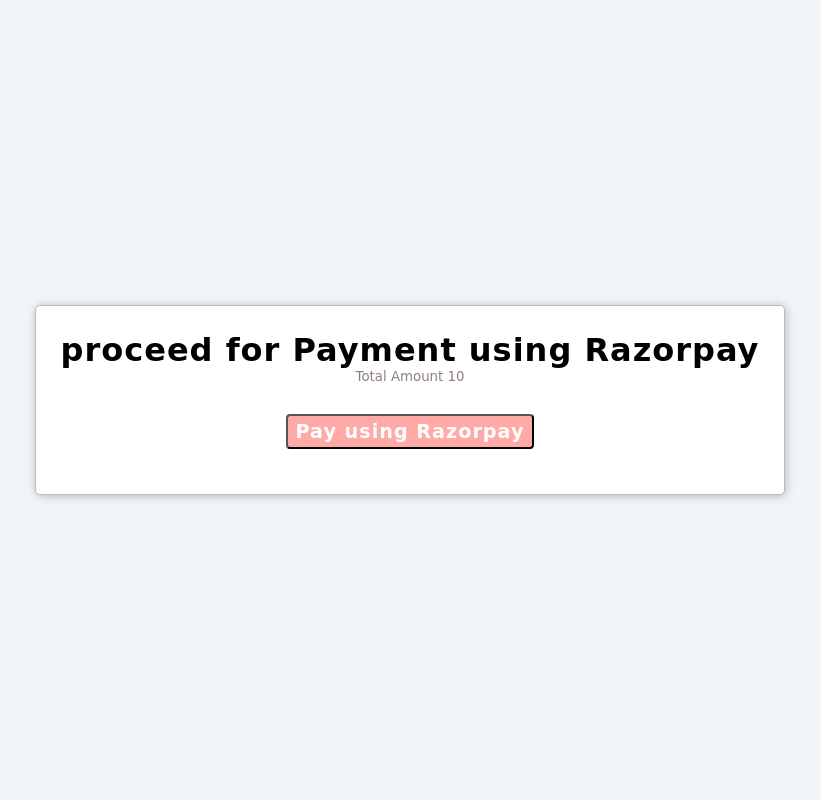
After one commit to rahul1355/ecommerce, a Django app: template ecommerce/payment/templates/payment/process-payment.html in a window 1280 px wide. The commit adds this page. Shown: the whole page, without its empty margins (230-1051 px from the left). Run offline with Django 4.2, Linux system fonts and the light colour scheme; the template is opened without the code that fills it: most values are stand-ins (such as "Sample title", 1, 10 or a date in 2020); some libraries are stand-ins or nearby versions.

Commit message:
Payment integration using razorpay

```diff
--- a/ecommerce/payment/admin.py
+++ b/ecommerce/payment/admin.py
@@ -1,5 +1,7 @@
 from django.contrib import admin
-from payment.models import ShippingAddress
+from payment.models import ShippingAddress,Order,OrderItem
 # Register your models here.
 
 admin.site.register(ShippingAddress)
+admin.site.register(OrderItem)
+admin.site.register(Order)
--- a/ecommerce/payment/templates/payment/payment-failed.html
+++ b/ecommerce/payment/templates/payment/payment-failed.html
@@ -0,0 +1 @@
+<h1>Payment failed</h1>
--- a/ecommerce/payment/templates/payment/payment-success.html
+++ b/ecommerce/payment/templates/payment/payment-success.html
@@ -0,0 +1 @@
+<h1>Payment success</h1>
--- /dev/null
+++ b/ecommerce/payment/templates/payment/process-payment.html
@@ -0,0 +1,103 @@
+<!DOCTYPE html>
+<html lang="en">
+  <head>
+    <meta charset="UTF-8" />
+    <meta http-equiv="X-UA-Compatible" content="IE=edge" />
+    <meta name="viewport" content="width=device-width, initial-scale=1.0" />
+    <title>GFG</title>
+    <style>
+
+      * {
+        box-sizing: border-box;
+        padding: 0px;
+        margin: 0px;
+        font-family: cursive;
+      }
+      html,
+      body {
+        height: 100%;
+      }
+      body {
+        background-color: #f1f5f8;
+        display: flex;
+        justify-content: center;
+        align-items: center;
+      }
+      .card {
+        background-color: white;
+        padding: 25px;
+        border: 1px solid #bbbbbb;
+        border-radius: 5px;
+        box-shadow: 1px 1px 10px 0px rgb(0 0 0 / 25%);
+      }
+      .title {
+        text-align: center;
+        letter-spacing: 1px;
+      }
+      .muted {
+        color: #8e7f7f;
+        display: block;
+        margin-bottom: 10px;
+        text-align: center;
+      }
+      .btn_container {
+        padding: 20px;
+        text-align: center;
+      }
+      .btn {
+        border-radius: 4px;
+        cursor: pointer;
+        padding: 4px 8px;
+        background-color: #ffaaa7;
+        color: white;
+        font-size: 1.2em;
+        font-weight: 600;
+        letter-spacing: 1px;
+      }
+    </style>
+  </head>
+  <body>
+    <div class="card">
+      <h1 class="title">proceed for Payment using Razorpay</h1>
+      <small class="muted"
+        >Total Amount {{ razorpay_amount }}</small
+>
+      <div class="btn_container">
+        <!-- Payment Button -->
+        <button class="btn" id="pay-btn">Pay using Razorpay</button>
+      </div>
+    </div>
+  </body>
+
+  <!-- Razorpay's Javascript code. -->
+  <script src="https://checkout.razorpay.com/v1/checkout.js"></script>
+  <script>
+    var options = {
+
+      // Enter the Key ID generated from the Dashboard
+      key: "{{ razorpay_merchant_key }}",
+
+      // Amount is in currency subunits.
+      // Default currency is INR. Hence,
+      // 50000 refers to 50000 paise
+      amount: "{{ razorpay_amount }}",
+      currency: "{{ currency }}",
+
+      // Your/store name.
+      name: "user",
+
+      // Pass the `id` obtained in the response of Step 1
+      order_id: "{{ razorpay_order_id }}",
+      callback_url: "{{ callback_url }}",
+    };
+
+    // initialise razorpay with the options.
+    var rzp1 = new Razorpay(options);
+
+    // add event listener to the payment button.
+    document.getElementById("pay-btn").onclick = function (e) {
+      rzp1.open();
+      e.preventDefault();
+    };
+  </script>
+</html>
--- a/ecommerce/payment/urls.py
+++ b/ecommerce/payment/urls.py
@@ -4,6 +4,12 @@ from . import views
 urlpatterns = [
     path('checkout/',views.checkout,name="checkout"),
 
+    path('process-payment', views.process_payment, name='process-payment'),
+
+    path('paymenthandler/', views.paymenthandler, name='paymenthandler'),
+
+    path('complete-order/',views.complete_order,name="complete-order"),
+
     path('payment-success/', views.payment_success,name='payment-success'),
 
     path('payment-failed/',views.payment_failed,name='payment-failed')
```
Also changed, not shown: ecommerce/payment/models.py (+31 -0 lines), ecommerce/payment/templates/payment/checkout.html (+47 -1 lines), ecommerce/payment/views.py (+157 -2 lines), ecommerce/payment/migrations/0002_order_orderitem.py (added).
